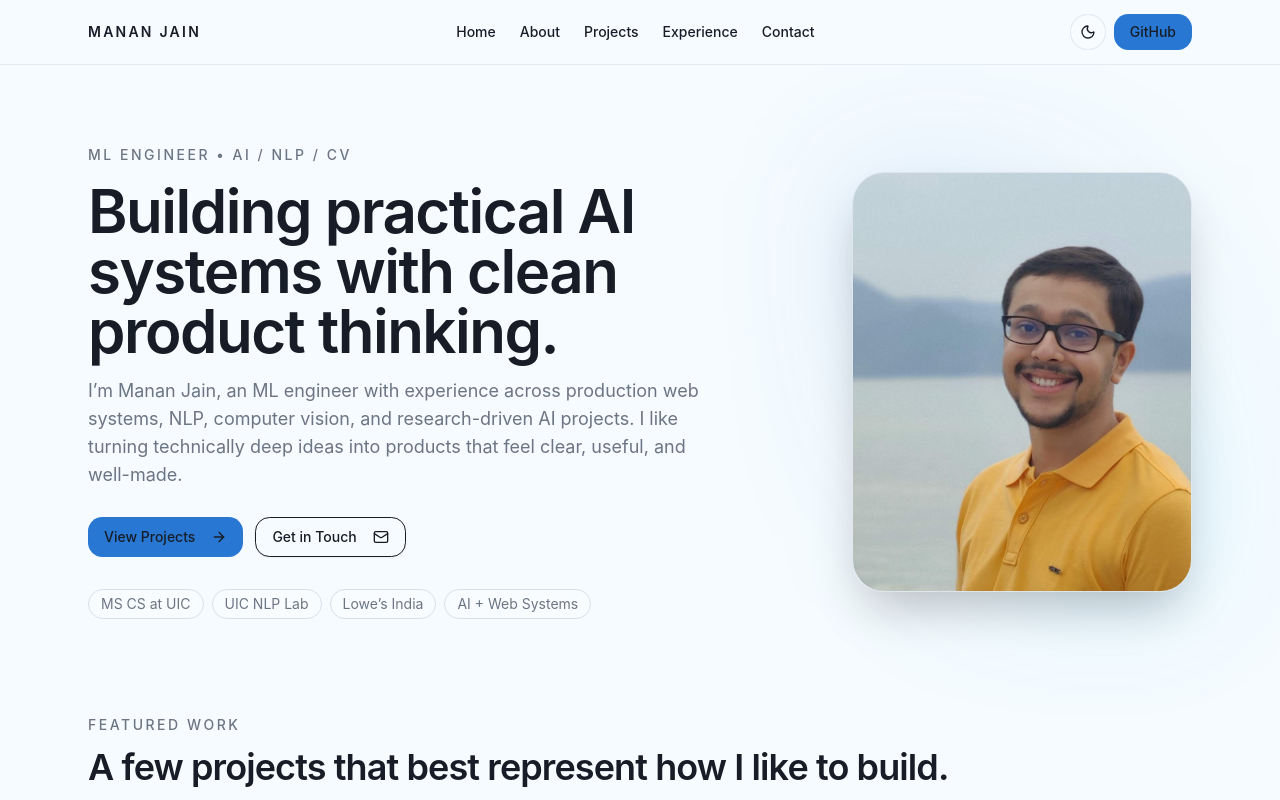
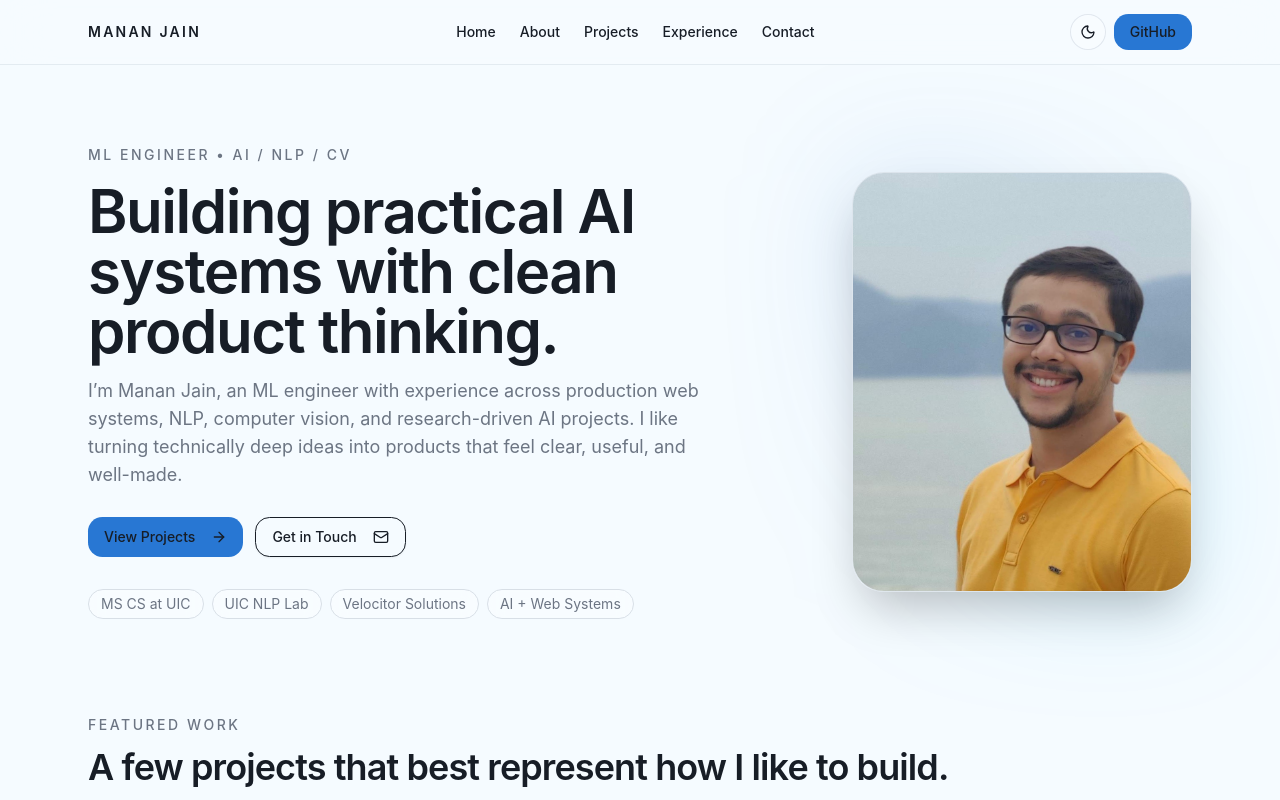
Before and after one commit to mananjen/portfolio-website, a React (Vite) app: page /#/ in a window 1280 px wide. Shown: the top 800 px of the page. Built offline with nearby package versions, Linux system fonts and the light colour scheme.

Commit message:
chore: status updates

```diff
--- a/src/content/about.ts
+++ b/src/content/about.ts
@@ -28,7 +28,7 @@ export const aboutContent = {
   rightNow: [
     "Thinking a lot about where modern AI is genuinely useful and where it is being overused.",
     "Interested in language models and the practical side of deploying them well.",
-    "Reading Fourth Wing by Rebecca Yarros.",
+    "Reading The First Law series by Joe Abercrombie.",
     "Playing Divinity Original Sin 2.",
   ],
 
--- a/src/content/site.ts
+++ b/src/content/site.ts
@@ -35,7 +35,7 @@ export const heroContent = {
   proofPoints: [
     "MS CS at UIC",
     "UIC NLP Lab",
-    "Lowe’s India",
+    "Velocitor Solutions",
     "AI + Web Systems",
   ],
 }
```
